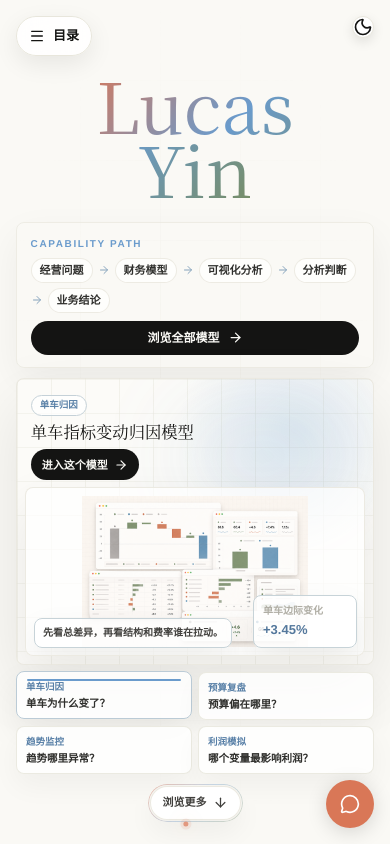
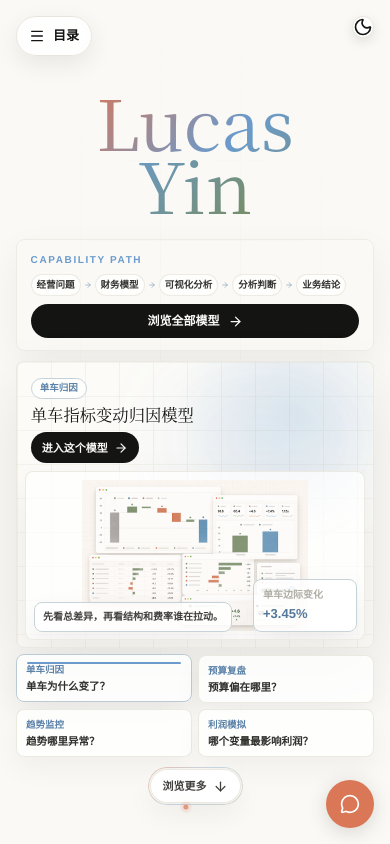
Before and after one commit to yinpengtao2002-ai/yinpengtao2002-ai.github.io, a Next.js app: page / in a window 390 px wide. Shown: the top 844 px of the page. Built offline with nearby package versions, Linux system fonts and the light colour scheme.

Commit message:
Keep homepage capability path on one line

```diff
--- a/src/app/globals.css
+++ b/src/app/globals.css
@@ -242,6 +242,7 @@ h6 {
 
 .home-hero-path-step {
   display: inline-flex;
+  flex: 0 0 auto;
   align-items: center;
   justify-content: center;
   min-height: 28px;
@@ -251,6 +252,7 @@ h6 {
   color: color-mix(in srgb, var(--foreground) 82%, var(--muted));
   font-size: clamp(0.76rem, 0.92vw, 0.86rem);
   font-weight: 800;
+  white-space: nowrap;
   padding: 0 8px;
 }
 
@@ -2299,19 +2301,19 @@ h6 {
   }
 
   .home-hero-path-row {
-    flex-wrap: wrap;
-    gap: 5px;
+    flex-wrap: nowrap;
+    gap: 3px;
   }
 
   .home-hero-path-step {
-    min-height: 25px;
-    font-size: 11px;
-    padding-inline: 8px;
+    min-height: 22px;
+    font-size: 9.5px;
+    padding-inline: 5px;
   }
 
   .home-hero-path-arrow {
-    width: 12px;
-    height: 12px;
+    width: 8px;
+    height: 8px;
   }
 
   .home-hero-kicker {
```
Also changed, not shown: 1 other file (tests, documents, lock files or other folders).
